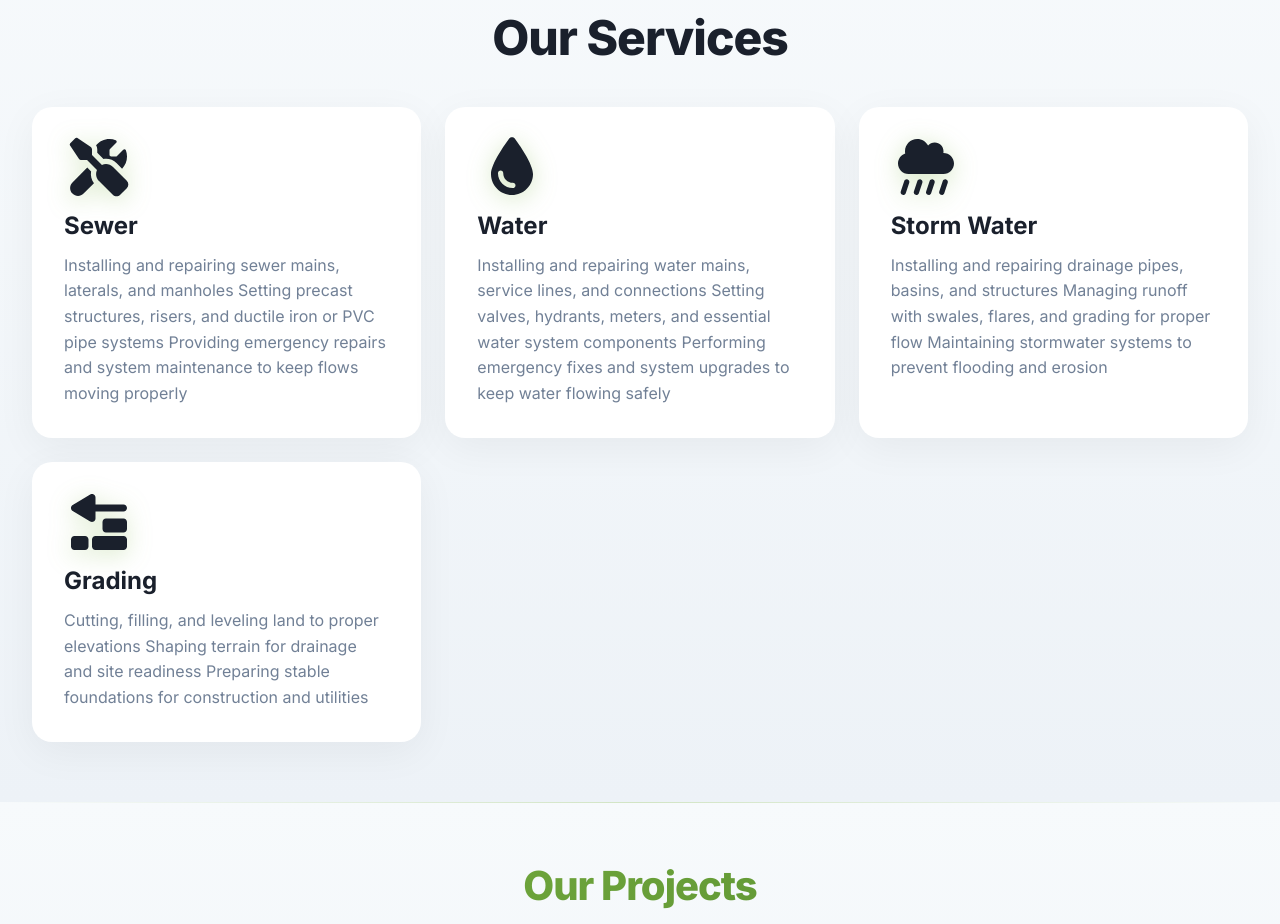
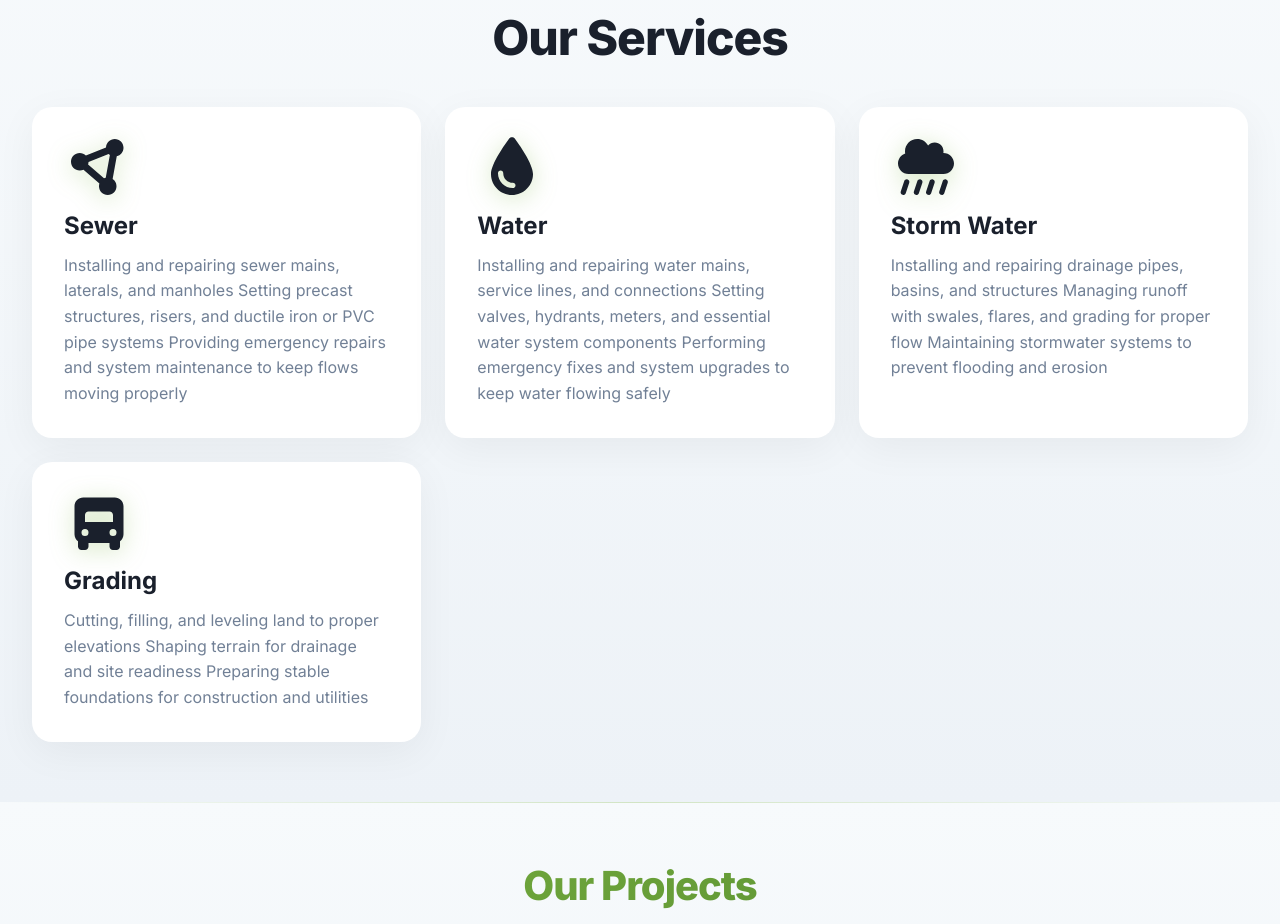
Before and after one commit to simmonscivilgroupinc-hue/SimmonsCivilGroupInc, a React (Vite) app in the folder civil-group-site/: page / in a window 1280 px wide. Shown: the part 1240-2164 px from the top of the page. Built offline with nearby package versions, Linux system fonts and the light colour scheme; no server answers.

Commit message:
Update icons: network/pipes for sewer, dump truck for grading

```diff
--- a/civil-group-site/src/pages/ModernHome.jsx
+++ b/civil-group-site/src/pages/ModernHome.jsx
@@ -4,7 +4,7 @@ import { db } from '../firebase/config';
 import { useWebsiteContent } from '../context/WebsiteContentContext';
 import { motion } from 'framer-motion';
 import { FontAwesomeIcon } from '@fortawesome/react-fontawesome';
-import { faScrewdriverWrench, faDroplet, faCloudShowersHeavy, faTrowelBricks } from '@fortawesome/free-solid-svg-icons';
+import { faCircleNodes, faDroplet, faCloudShowersHeavy, faTruckFront } from '@fortawesome/free-solid-svg-icons';
 import EditableText from '../components/EditableText';
 import EditableImage from '../components/EditableImage';
 import EditableBackgroundImage from '../components/EditableBackgroundImage';
@@ -278,8 +278,8 @@ const ModernHome = () => {
 
           <div className="services-grid">
             {content.services.items.map((service, index) => {
-              // Icon mapping for each service - Sewer (tools/plumbing), Water (droplet), Storm (heavy rain), Grading (construction/bricks)
-              const serviceIcons = [faScrewdriverWrench, faDroplet, faCloudShowersHeavy, faTrowelBricks];
+              // Icon mapping for each service - Sewer (network/pipes), Water (droplet), Storm (heavy rain), Grading (dump truck)
+              const serviceIcons = [faCircleNodes, faDroplet, faCloudShowersHeavy, faTruckFront];
 
               return (
               <motion.div
```
